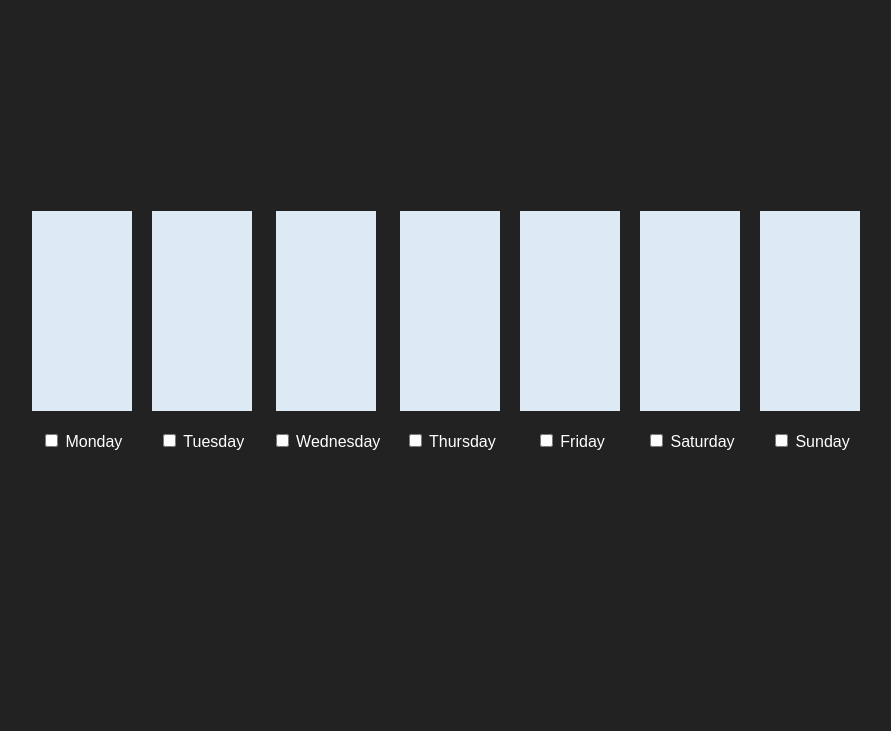
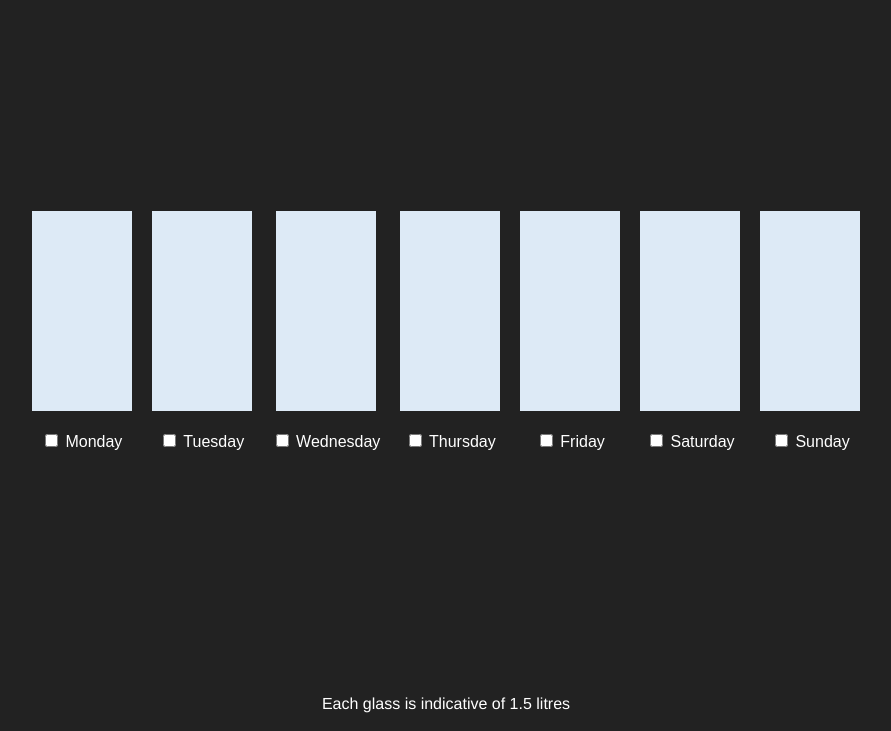
Before and after one commit to Brosey27/Water-Tracker, a plain HTML site: page index.html in a window 1280 px wide. Shown: the part 69-800 px from the top of the page, without its empty margins (194-1085 px from the left). Drawn offline with Linux system fonts and the light colour scheme.

Commit message:
Add p element at bottom of the page that outlines the measurement in litres for each filled up container

```diff
--- a/index.html
+++ b/index.html
@@ -76,6 +76,7 @@
           <!-- Repeat for Days 2-7 -->
         </div>
       </div>
+      <p>Each glass is indicative of 1.5 litres</p>
       <script src="script.js"></script>
     </body>
     </html>
--- a/styles.css
+++ b/styles.css
@@ -59,3 +59,12 @@ body {
     margin-bottom: 20px;
     margin: 10px; /* Add margin for space between glasses */
   }
+  p {
+  position: absolute;
+    bottom: 2.5px; /* Adjust the distance from the bottom */
+    left: 50%;
+    transform: translateX(-50%);
+    text-align: center;
+    color: #fff;
+    font-family:'Franklin Gothic Medium', 'Arial Narrow', Arial, sans-serif;
+  }
```
